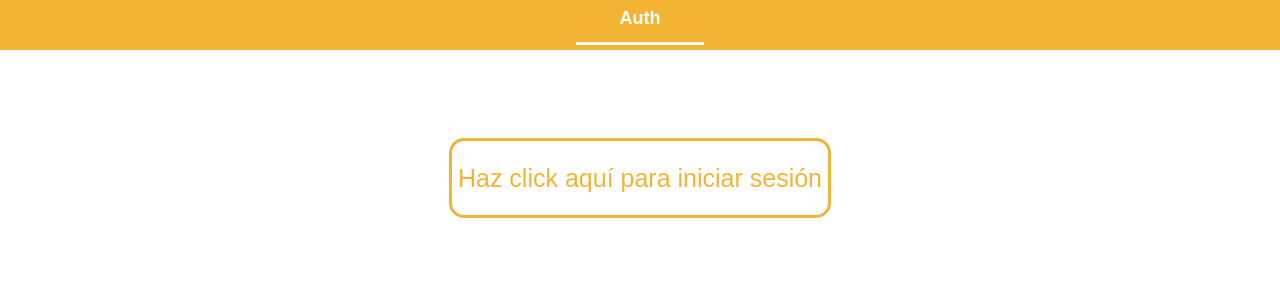
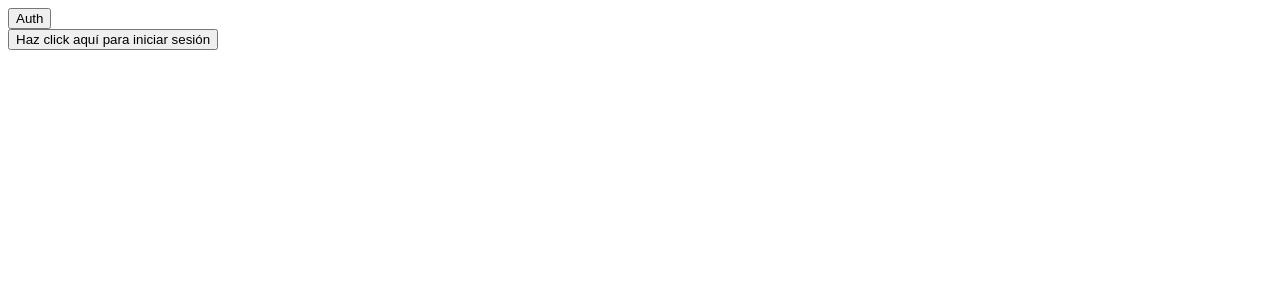
Before and after one commit to JorgeQuevedoC/reactToDo, a React (Create React App) app in the folder todolist/: page / in a window 1280 px wide. Both pictures are taken after a click on the button "Auth". Shown: the top 300 px of the page. Built offline with nearby package versions, Linux system fonts and the light colour scheme.

Commit message:
Styles removed

```diff
--- a/todolist/src/components/Auth.js
+++ b/todolist/src/components/Auth.js
@@ -1,28 +1,26 @@
-import React, { Component } from 'react';
-import { AuthButton, LogButton, Section } from './styled';
-import authContext from '../auth-context';
+import React, { Component } from "react";
+import authContext from "../auth-context";
 
 class Auth extends Component {
   render() {
     return (
       <authContext.Consumer>
-        {({status, login, logout}) => {
-            let buttonToDisplay = status ? (
-              <Section>
-                <LogButton onClick={logout}>
-                  Haz click aquí para cerrar sesión
-                </LogButton>
-              </Section>
-            ) : (
-              <Section>
-                <AuthButton onClick={login}>
-                  Haz click aquí para iniciar sesión
-                </AuthButton>
-              </Section>
-            )
-            return buttonToDisplay;
-          }
-        }
+        {({ status, login, logout }) => {
+          let buttonToDisplay = status ? (
+            <section>
+              <button onClick={logout}>
+                Haz click aquí para cerrar sesión
+              </button>
+            </section>
+          ) : (
+            <section>
+              <button onClick={login}>
+                Haz click aquí para iniciar sesión
+              </button>
+            </section>
+          );
+          return buttonToDisplay;
+        }}
       </authContext.Consumer>
     );
   }
--- a/todolist/src/components/Header.js
+++ b/todolist/src/components/Header.js
@@ -1,19 +1,16 @@
-import React, { Component } from 'react';
-import { HeaderContainer, HeaderButton } from './styled';
+import React, { Component } from "react";
 import authContext from "../auth-context";
 
 class Header extends Component {
   render() {
     let context = this.context;
     return (
-      <HeaderContainer>
+      <header>
         {context.status ? (
-          <HeaderButton onClick={this.props.onLoadTodos}>
-            Todo List
-          </HeaderButton>
+          <button onClick={this.props.onLoadTodos}>Todo List</button>
         ) : null}
-        <HeaderButton onClick={this.props.onLoadAuth}>Auth</HeaderButton>
-      </HeaderContainer>
+        <button onClick={this.props.onLoadAuth}>Auth</button>
+      </header>
     );
   }
 }
--- a/todolist/src/components/Todo.js
+++ b/todolist/src/components/Todo.js
@@ -1,50 +1,42 @@
-import React, { Component } from 'react';
-import axios from 'axios';
-import {
-  Section,
-  TodoInput,
-  TodoContainer,
-  TodoButton,
-  TodoListElement,
-  TodoLi,
-} from './styled';
+import React, { Component } from "react";
+import axios from "axios";
 
 class Todo extends Component {
   state = {
-    todoName: '',
-    todoList: [],
+    todoName: "",
+    todoList: []
   };
 
   componentDidMount() {
     axios
-      .get('https://reacthooks-5dd63.firebaseio.com/todos.json')
+      .get("https://reacthooks-5dd63.firebaseio.com/todos.json")
       .then(res => {
         const todoData = res.data;
         const todos = Object.keys(todoData).reduce((arr, key) => {
           arr = [...arr, { id: key, name: todoData[key].name }];
           return arr;
         }, []);
-        this.setState({ todoName:"",todoList: todos });
+        this.setState({ todoName: "", todoList: todos });
       })
       .catch(err => console.log(err));
   }
 
   inputChangeHandler(event) {
     this.setState({
-      todoName: event.target.value,
+      todoName: event.target.value
     });
   }
 
   todoAddHandler = () => {
     axios
-      .post('https://reacthooks-5dd63.firebaseio.com/todos.json', {
-        name: this.state.todoName,
+      .post("https://reacthooks-5dd63.firebaseio.com/todos.json", {
+        name: this.state.todoName
       })
       .then(res => {
         const todoItem = { id: res.data.name, name: this.state.todoName };
         this.setState({
           todoList: [...this.state.todoList, todoItem],
-          todoName:'',
+          todoName: ""
         });
       })
       .catch(err => console.log(err));
@@ -55,10 +47,10 @@ class Todo extends Component {
       .delete(`https://reacthooks-5dd63.firebaseio.com/todos/${todoId}.json`)
       .then(() => {
         let newState = [...this.state.todoList].filter(
-          todo => todo.id !== todoId,
+          todo => todo.id !== todoId
         );
         this.setState({
-          todoList: newState,
+          todoList: newState
         });
       })
       .catch(err => console.log(err));
@@ -66,31 +58,28 @@ class Todo extends Component {
 
   render() {
     return (
-      <Section>
-        <TodoContainer>
-          <TodoInput
+      <section>
+        <div>
+          <input
             type="text"
             placeholder="To Do"
-            onChange={(event)=>this.inputChangeHandler(event)}
+            onChange={event => this.inputChangeHandler(event)}
             value={this.state.todoName}
           />
-          <TodoButton type="button" onClick={this.todoAddHandler}>
+          <button type="button" onClick={this.todoAddHandler}>
             +
-          </TodoButton>
-        </TodoContainer>
-        <TodoListElement>
+          </button>
+        </div>
+        <ul>
           {this.state.todoList.map(todo => {
             return (
-              <TodoLi
-                key={todo.id}
-                onClick={() => this.todoRemoveHandler(todo.id)}
-              >
+              <li key={todo.id} onClick={() => this.todoRemoveHandler(todo.id)}>
                 {todo.name}
-              </TodoLi>
+              </li>
             );
           })}
-        </TodoListElement>
-      </Section>
+        </ul>
+      </section>
     );
   }
 }
--- a/todolist/src/components/styled.js
+++ /dev/null
@@ -1,156 +0,0 @@
-import styled from 'styled-components'
-
-export const HeaderContainer = styled.header`
-    background-color:#F4B433;
-    height:50px;
-    width: 100%;
-    margin:0px;
-    padding:0px;
-    position:fixed;
-    left:0;
-    top:0;
-    display:flex;
-    align-items:center;
-    justify-content:center;
-    font-family: Impact;
-`
-
-export const HeaderButton = styled.button`
-    width:10%;
-    height:100%;
-    text-decoration: none;
-    font-weight:bold;
-    font-size:18px;
-    color:#FFF;
-    background-color:#F4B433;
-    border:none;
-    margin-bottom: 10px;
-    border-bottom: solid 3px #FFF;
-    margin-right:5px;
-    margin-left:5px;
-    outline:none;
-
-    :hover{
-        background-color: #D69E2B;
-        cursor: pointer;
-    }
-`;
-
-export const Section = styled.section`
-    width:100%;
-    height:100vh;
-    padding-top:50px;
-    display:flex;
-    flex-direction:column;
-    align-items:center;
-    justify-content:start;
-    font-size:18px;
-    color:#FFF;
-    font-family: Impact;
-`;
-
-export const AuthButton = styled.button`
-    background-color:#FFF;
-    border:none;
-    border: 3px solid #F4B433;
-    width:auto;
-    max-height: 50%;
-    height:10%;
-    font-size:25px;
-    color:#F4B433;
-    border-radius:15px;
-    margin-top: 10vh;
-    outline:none;
-    :hover{
-        background-color: #F4B433;
-        color:#FFF;
-        cursor: pointer;
-    }
-`
-export const LogButton = styled.button`
-    background-color:#FFF;
-    border:none;
-    border: 3px solid #B44;
-    width:auto;
-    max-height: 50%;
-    height:10%;
-    font-size:25px;
-    color:#B44;
-    border-radius:15px;
-    margin-top: 10vh;
-    outline:none;
-    :hover{
-        background-color: #B44;
-        color:#FFF;
-        cursor: pointer;
-    }
-`
-
-export const TodoContainer = styled.div`
-    width:100%;
-    padding-top:10px;
-    display:flex;
-    flex-direction:row;
-    align-items:center;
-    justify-content:center;
-    font-family: Impact;
-    position:relative;
-    top:0;
-`;
-
-export const TodoInput = styled.input`
-    background-color:#FFF;
-    border:none;
-    border: 3px solid #F4B433;
-    width:45%;
-    padding: 15px;
-    font-size:35px;
-    font-weight:lighter;
-    color:#F4B433;
-    border-radius:15px;
-    outline:none;
-`
-
-export const TodoButton = styled.button`
-    background-color:#F4B433;
-    border:none;
-    border: 3px solid #F4B433;
-    width:65px;
-    height:65px;
-    font-size:40px;
-    color:#FFF;
-    border-radius:65px;
-    margin-left:15px;
-    outline:none;
-    :hover{
-        background-color: #D69E2B;
-        color:#FFF;
-        cursor: pointer;
-    }
-`
-
-export const TodoListElement = styled.ul`
-    list-style: #F4B433;
-    background-color:#FFF;
-    border:none;
-    border-bottom: 3px solid #F4B433;
-    border-right: 3px solid #F4B433;
-    width:60%;
-    box-shadow: 5px 5px rgba(50, 50, 50, 0.7);
-`
-
-export const TodoLi = styled.li`
-    background-color:#FFF;
-    border:none;
-    border-bottom: 1px solid rgba(50, 50, 50, 0.7);
-    width:100%;
-    font-size:35px;
-    font-weight:100;
-    color:#555;
-    letter-spacing:3px;
-    :hover{
-        background-color: #444;
-        color:#F4B433;
-        cursor: pointer;
-    }
-`
```
